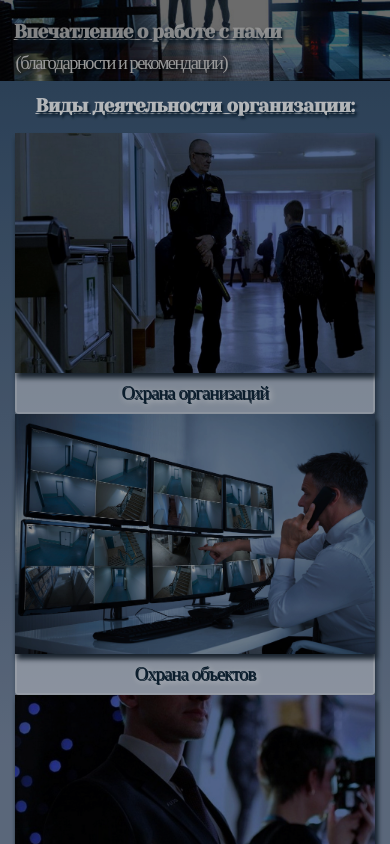
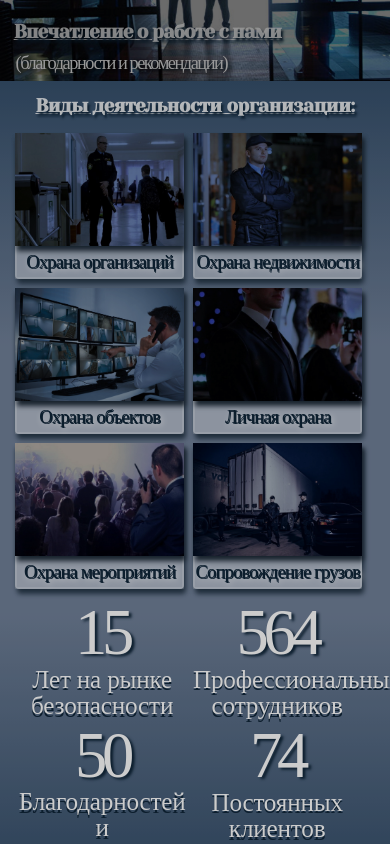
Before and after one commit to AnigalHub/Valencia, a Nuxt app: page / in a window 390 px wide. Shown: the part 1080-1924 px from the top of the page. Built offline with nearby package versions, Linux system fonts and the light colour scheme; a web font is replaced by a local one.

Commit message:
изменен пордок услуг -  при адаптивности смотри лучше (из-за названий)

```diff
--- a/components/LandingPage/services.vue
+++ b/components/LandingPage/services.vue
@@ -3,14 +3,12 @@
       <b-container>
         <h2>Виды деятельности организации:</h2>
         <div class="flex-container">
-          <div v-for="(guard,index) in Guard" :key="index">
-            <router-link :to="guard.link">
-              <b-button>
-                <img :src="guard.src" :alt="guard.alt"/>
-                <p class="textLandingPage">{{guard.name_guard}}</p>
-              </b-button>
-            </router-link>
-          </div>
+          <router-link v-for="(guard,index) in Guard" :key="index" :to="guard.link">
+            <b-button>
+              <img :src="guard.src" :alt="guard.alt"/>
+              <p class="textLandingPage">{{guard.name_guard}}</p>
+            </b-button>
+          </router-link>
         </div>
         <Import_numbers/>
       </b-container>
@@ -27,9 +25,9 @@
         return{
           Guard:[
             {src:"LandingPage/21.jpg", alt:"охрана_организаций", name_guard:"Охрана организаций",link:'/services/guard_of_organizations/'},
+            {src:"LandingPage/22.jpg", alt:"охрана_недвижимости", name_guard:"Охрана недвижимости",link:'/services/guard_of_real_estate/'},
             {src:"LandingPage/24.jpg", alt:"охрана_объектов", name_guard:"Охрана объектов",link:'/services/object_guard/'},
             {src:"LandingPage/23.jpg", alt:"личная_охрана", name_guard:"Личная охрана",link:'/services/bodyguard'},
-            {src:"LandingPage/22.jpg", alt:"охрана_недвижимости", name_guard:"Охрана недвижимости",link:'/services/guard_of_real_estate/'},
             {src:"LandingPage/25.jpg", alt:"охрана_мероприятий", name_guard:"Охрана мероприятий",link:'/services/guard_of_events'},
             {src:"LandingPage/26.jpg", alt:"сопровождение_грузов", name_guard:"Сопровождение грузов",link:'/services/cargo_escort'},
           ]
```
